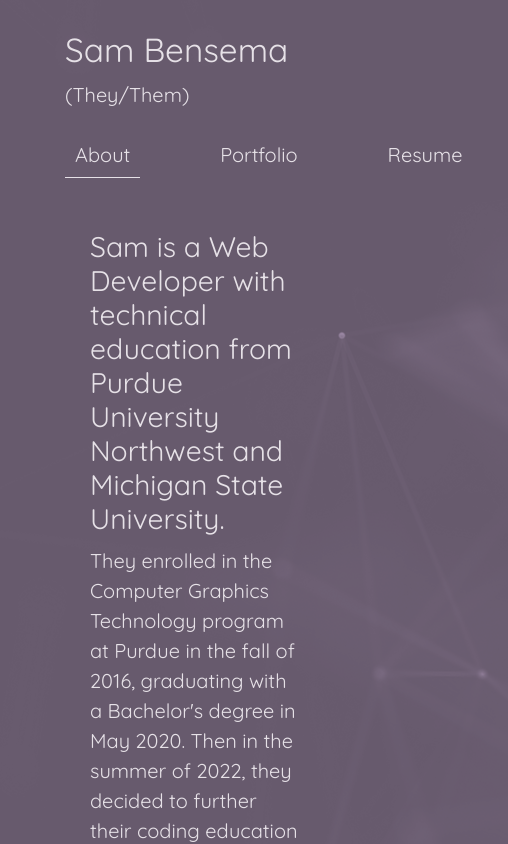
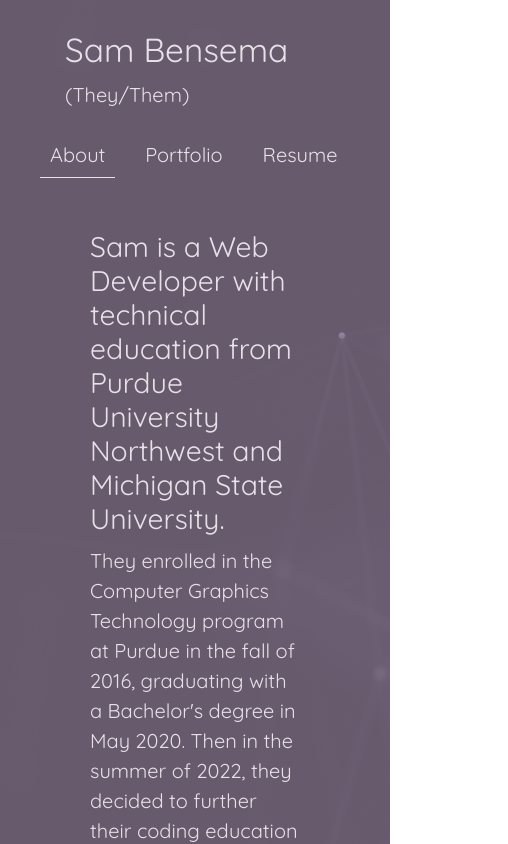
Before and after one commit to sammythyst/portfolio, a React (Create React App) app: page / in a window 390 px wide. Shown: the top 844 px of the page, 508 px wide, since content can reach past the window. Built offline with nearby package versions, Linux system fonts and the light colour scheme.

Commit message:
updating styling

```diff
--- a/src/index.css
+++ b/src/index.css
@@ -21,6 +21,7 @@
   background: rgb(164,161,171);
   background: radial-gradient(circle, rgba(164,161,171,1) 0%, rgba(103,90,109,1) 100%);
   background-image: url("./images/background.png");
+  background-repeat: none;
   background-attachment: fixed;
 }
 
@@ -33,7 +34,7 @@
   text-decoration: none;
   color: var(--text);
   margin: 0px 35px;
-  padding: 10px
+  padding: 10px;
 }
 
 nav a:hover{
@@ -60,3 +61,9 @@
 .textLayer, .annotationLayer {
   display: none;
 }
+
+@media only screen and (max-width: 600px) {
+  nav a {
+    margin: 0px 10px;
+  }
+}
```
